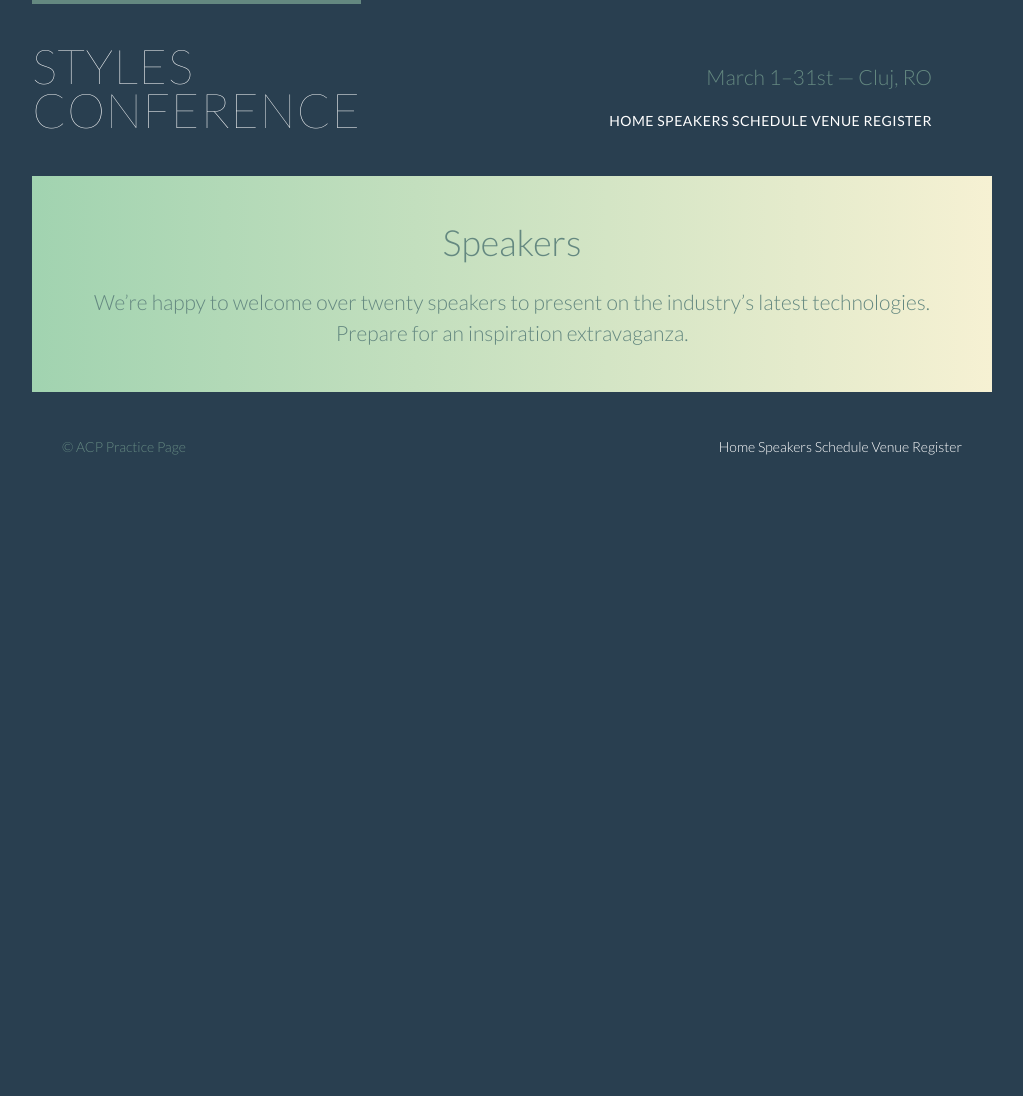
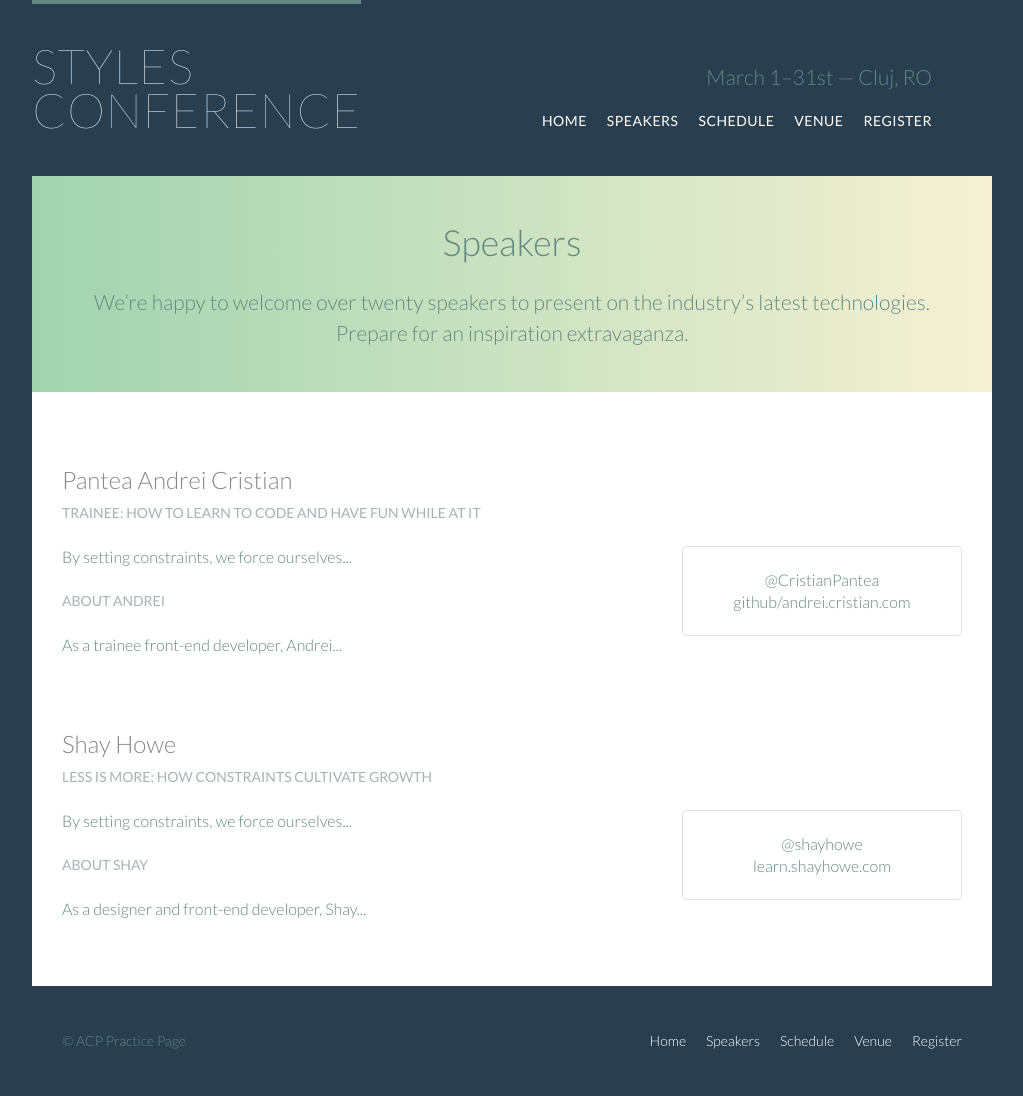
Before and after one commit to AndreiPC/git_test, a plain HTML site: page shay_howe_tutorial/speakers.html in a window 1280 px wide. Shown: the whole page, without its empty margins (158-1181 px from the left). Before the commit the page ends 800 px from the top, so only its background shows below. Drawn offline with Linux system fonts and the light colour scheme.

Commit message:
Completed lesson 8, LISTS and changed the navigation menu as well as added speakers information on the page.

```diff
--- a/shay_howe_tutorial/speakers.html
+++ b/shay_howe_tutorial/speakers.html
@@ -14,12 +14,14 @@
 </h1>
 <h3 class="tagline">March 1&ndash;31st &mdash; Cluj, RO</h3>
 
-<nav class=" nav primary-nav primary-header">
-<a href="index.html">Home</a>
-<a href="speakers.html">Speakers</a>
-<a href="schedule.html">Schedule</a>
-<a href="venue.html">Venue</a>
-<a href="register.html">Register</a>
+<nav class="nav primary-nav">
+  <ul>
+    <li><a href="index.html">Home</a></li><!--
+    --><li><a href="speakers.html">Speakers</a></li><!--
+    --><li><a href="schedule.html">Schedule</a></li><!--
+    --><li><a href="venue.html">Venue</a></li><!--
+    --><li><a href="register.html">Register</a></li>
+  </ul>
 </nav>
 
 <section class="row-alt">
@@ -32,15 +34,67 @@
   </div>
 </section>
 
+<section class="row">
+  <div class="grid">
+	<section class="speakers" id="shay-howe">
+
+		<div class="col-2-3">
+			<h2>Pantea Andrei Cristian</h2>
+			<h5>Trainee: How to learn to code and have fun while at it</h5>
+			<p>By setting constraints, we force ourselves...</p>
+    <h5>About Andrei</h5>
+
+    <p>As a trainee front-end developer, Andrei...</p>
+	</div><!--
+
+		--><aside class="col-1-3">
+    <div class="speaker-info">
+	 <ul>
+        <li><a href="#">@CristianPantea</a></li>
+        <li><a href="#">github/andrei.cristian.com</a></li>
+      </ul>
+	</div>
+	</aside>
+
+	</section>
+	<section id="shay-howe">
+
+		<div class="col-2-3">
+			<h2>Shay Howe</h2>
+			<h5>Less Is More: How Constraints Cultivate Growth</h5>
+			<p>By setting constraints, we force ourselves...</p>
+    <h5>About Shay</h5>
+
+    <p>As a designer and front-end developer, Shay...</p>
+	</div><!--
+
+		--><aside class="col-1-3">
+    <div class="speaker-info">
+	 <ul>
+        <li><a href="https://twitter.com/shayhowe">@shayhowe</a></li>
+        <li><a href="http://learn.shayhowe.com/">learn.shayhowe.com</a></li>
+      </ul>
+	</div>
+	</aside>
+
+	</section>
+  </div>
+</section>
+
+
 	<footer class="primary-footer container group">
 		<small>&copy; ACP Practice Page</small>
 
-		<nav class="nav">
-			<a href="index.html">Home</a>
-			<a href="speakers.html">Speakers</a>
-			<a href="schedule.html">Schedule</a>
-			<a href="venue.html">Venue</a>
-			<a href="register.html">Register</a>
+<nav class="nav">
+  <ul>
+    <li><a href="index.html">Home</a></li><!--
+    --><li><a href="speakers.html">Speakers</a></li><!--
+    --><li><a href="schedule.html">Schedule</a></li><!--
+    --><li><a href="venue.html">Venue</a></li><!--
+    --><li><a href="register.html">Register</a></li>
+  </ul>
+</nav>
+
 		</nav>
 	</footer>
 </html>
--- a/shay_howe_tutorial/stylesheet.css
+++ b/shay_howe_tutorial/stylesheet.css
@@ -309,12 +309,35 @@ p a {
 
 /*
   ========================================
+  Navigation
+  ========================================
+*/
+
+.nav {
+	text-align: right;
+}
+
+.nav li {
+	display: inline-block;
+	margin: 0 10px;
+	vertical-align: top;
+
+}
+
+.nav li:last-child {
+	margin-right: 0;
+}
+.nav a {
+	color: #fff;
+}
+/*
+  ========================================
   Home
   ========================================
 */
 
 .hero {
-	color: white;
+	color: #fff;
 	line-height:44px;
     padding: 22px 80px 66px 80px;
 	text-align: center;
@@ -335,10 +358,18 @@ p a {
 
 /*
   ========================================
-  Navigation
+  Speakers
   ========================================
 */
 
-.nav {
-	text-align: right;
+.speaker-info {
+	border: 1px solid #dfe2e5;
+	border-radius: 5px;
+	margin-top: 88px;
+	padding: 22px;
+	text-align: center;
 }
+
+.speakers {
+	margin-bottom: 44px;
+}
```
Also changed, not shown: shay_howe_tutorial/index.html (+19 -13 lines), shay_howe_tutorial/schedule.html (+18 -13 lines), shay_howe_tutorial/venue.html (+18 -13 lines).
